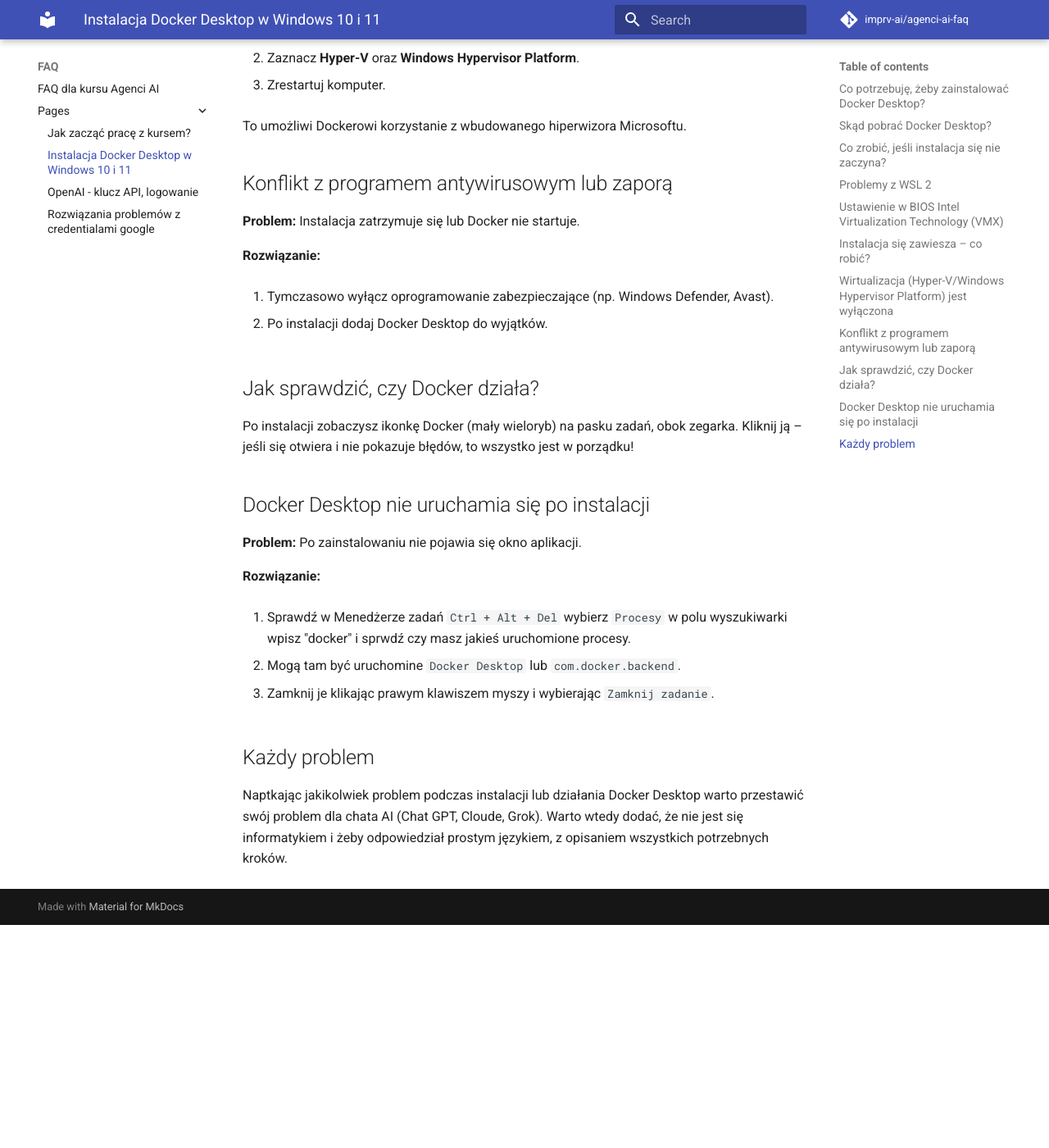
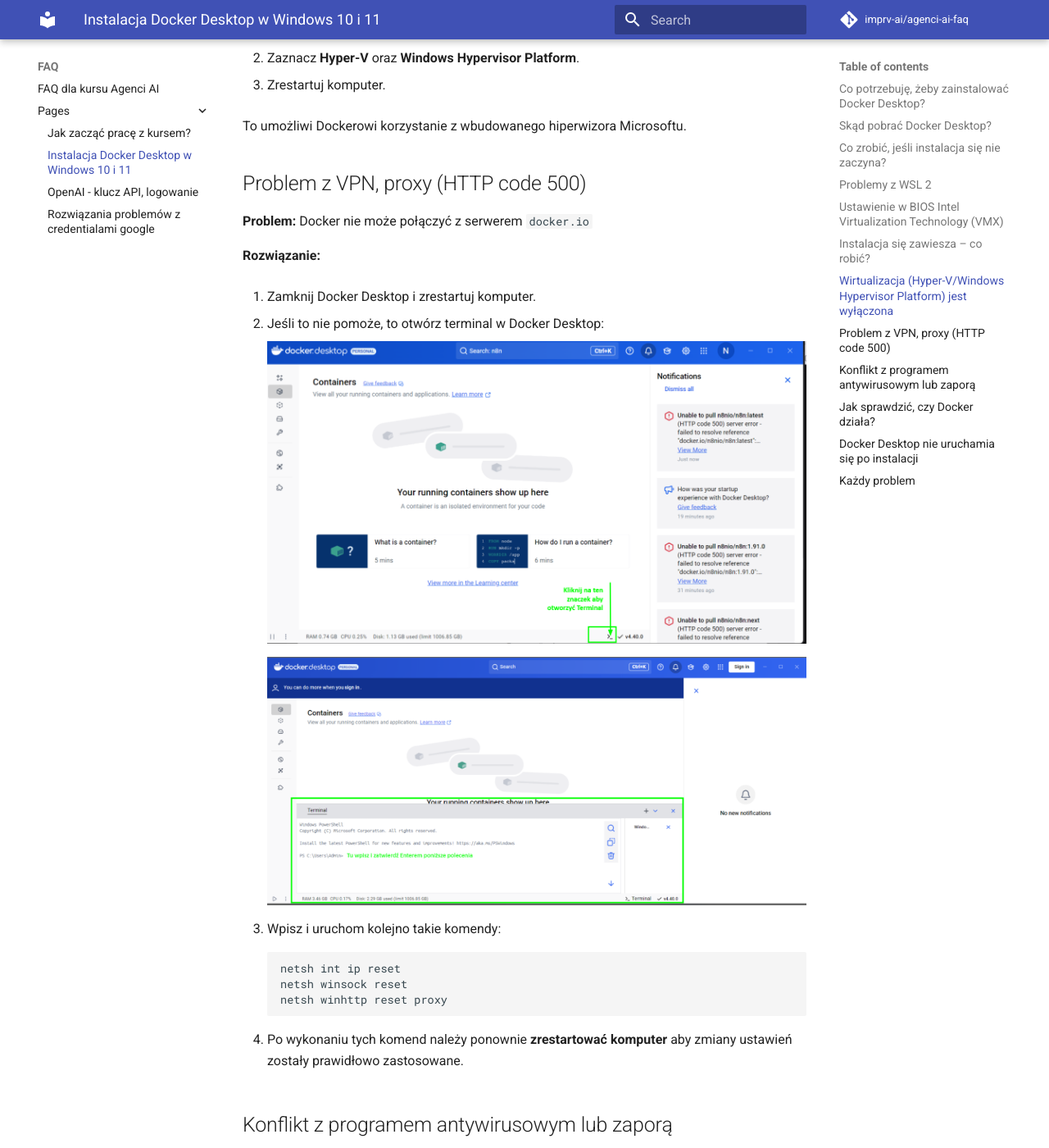
Before and after one commit to imprv-ai/agenci-ai-faq, an MkDocs documentation site: the page built from docs/pages/02_docker_desktop.md, in a window 1280 px wide and 1400 px high, scrolled down 4362 px. Shown: the whole window at 82% size. Built offline with MkDocs 1.6.1 and Material for MkDocs 9.7.7, drawn with Linux system fonts in a browser that asks for light colours; comment, search, counter and statistics services are not loaded; before the commit the page ends 5490 px from its top, so only the background shows below that.

Commit message:
VPN - HTTP code 500

````diff
--- a/docs/pages/02_docker_desktop.md
+++ b/docs/pages/02_docker_desktop.md
@@ -79,6 +79,28 @@
 
 To umożliwi Dockerowi korzystanie z wbudowanego hiperwizora Microsoftu.
 
+## Problem z VPN, proxy (HTTP code 500)
+**Problem:** Docker nie może połączyć z serwerem `docker.io`
+
+**Rozwiązanie:**
+
+1. Zamknij Docker Desktop i zrestartuj komputer.
+
+2. Jeśli to nie pomoże, to otwórz terminal w Docker Desktop:
+
+    ![](./assets/docker_desktop_vpn_1.png)
+
+    ![](./assets/docker_desktop_vpn_2.png)
+
+3. Wpisz i uruchom kolejno takie komendy:
+
+    ```bash
+    netsh int ip reset
+    netsh winsock reset
+    netsh winhttp reset proxy
+    ```
+
+4. Po wykonaniu tych komend należy ponownie **zrestartować komputer** aby zmiany ustawień zostały prawidłowo zastosowane.
 
 ## Konflikt z programem antywirusowym lub zaporą
 **Problem:** Instalacja zatrzymuje się lub Docker nie startuje.
````
Also changed, not shown: docs/pages/assets/docker_desktop_vpn_1.png (added), docs/pages/assets/docker_desktop_vpn_2.png (added).
